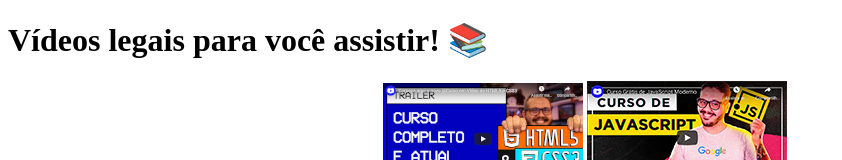
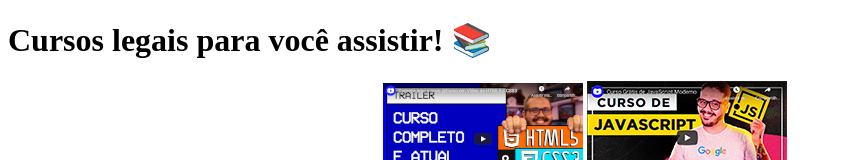
Before and after one commit to lucaskeep/site-com-videos, a plain HTML site: page index.html in a window 1280 px wide. Shown: the top 160 px of the page, without its empty margins (0-842 px from the left). Drawn offline with Linux system fonts and the light colour scheme.

Commit message:
Update index.html

```diff
--- a/index.html
+++ b/index.html
@@ -8,7 +8,7 @@
     <title>Dicas de cursos</title>
 </head>
 <body>
-    <h1>Vídeos legais para você assistir! &#x1F4DA</h1
+    <h1>Cursos legais para você assistir! &#x1F4DA</h1
 
         <h2>Clique &#x1F446 e saiba mais sobre esses cursos 100% gratuitos</h2>
 
```
